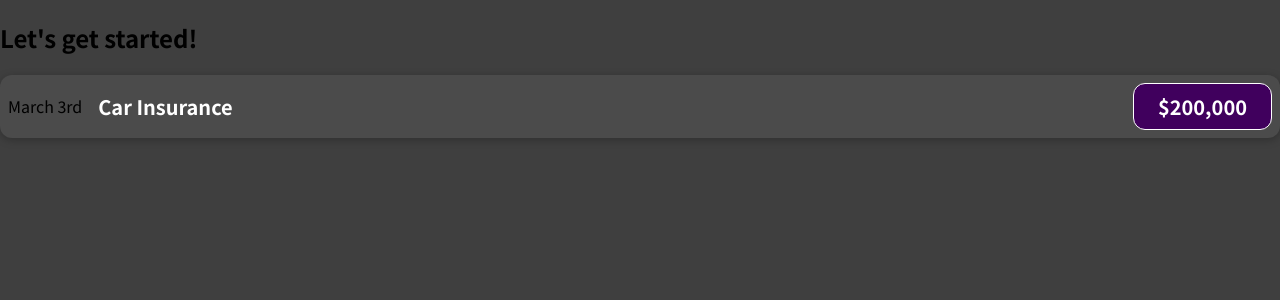
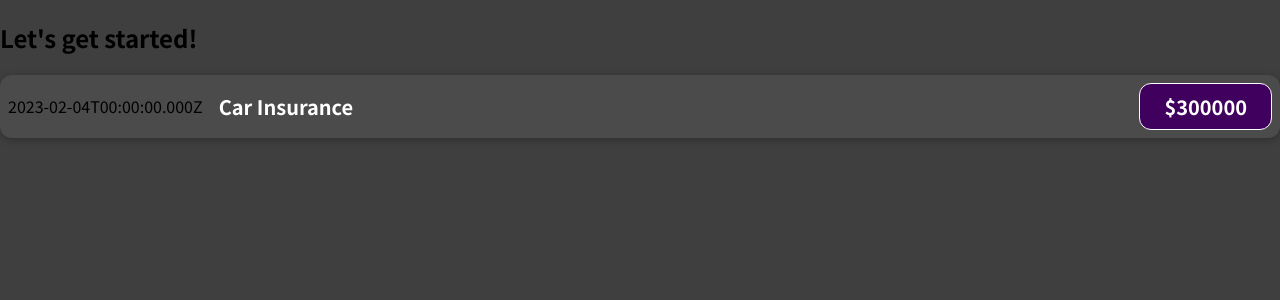
Before and after one commit to yutounun/ReactTheCompleteGuide, a JavaScript app: page / in a window 1280 px wide. Shown: the top 300 px of the page. Built offline with nearby package versions, Linux system fonts and the light colour scheme.

Commit message:
Utilize variable data defined on JS

```diff
--- a/src/components/ExpenseItem.js
+++ b/src/components/ExpenseItem.js
@@ -1,12 +1,16 @@
 import "./ExpenseItem.css";
 
 const Expenseitem = function () {
+  const expenseDate = new Date(2023, 1, 4);
+  const expenseTitle = "Car Insurance";
+  const expenseAmount = 300000;
+
   return (
     <div className="expense-item">
-      <div>March 3rd</div>
+      <div>{expenseDate.toISOString()}</div>
       <div className="expense-item__description">
-        <h2>Car Insurance</h2>
-        <div className="expense-item__price">$200,000</div>
+        <h2>{expenseTitle}</h2>
+        <div className="expense-item__price">${expenseAmount}</div>
       </div>
     </div>
   );
```
